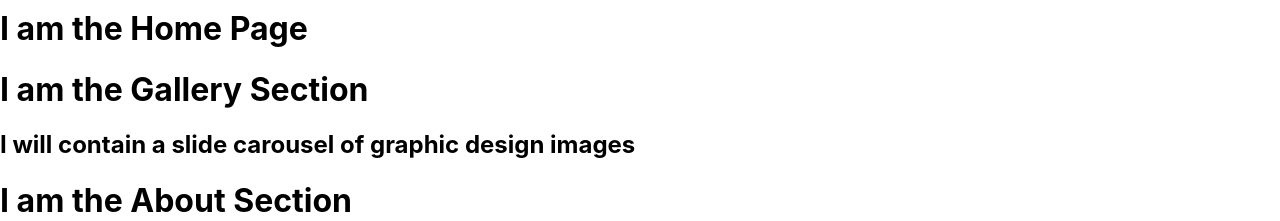
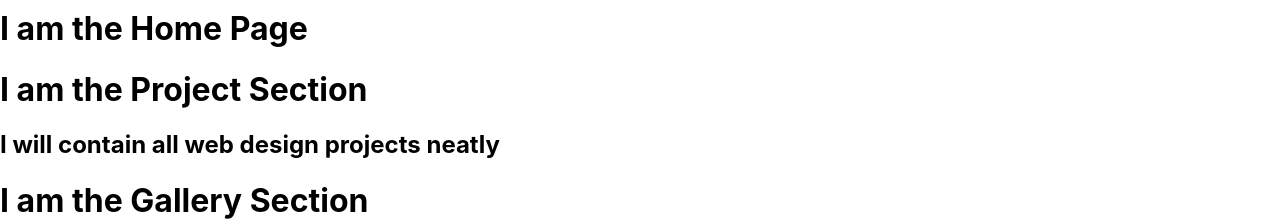
Before and after one commit to patrick-nsolo/FEDportfolio, a React (Create React App) app: page / in a window 1280 px wide. Shown: the part 123-344 px from the top of the page. Built offline with nearby package versions, Linux system fonts and the light colour scheme.

Commit message:
Update project component

```diff
--- a/src/components/MyProjects/Projects.js
+++ b/src/components/MyProjects/Projects.js
@@ -4,7 +4,8 @@ import './Projects.css';
 function Projects() {
   return (
     <div>
-
+        <h1>I am the Project Section</h1>
+        <h2>I will contain all web design projects neatly </h2>
     </div>
   )
 }
```
